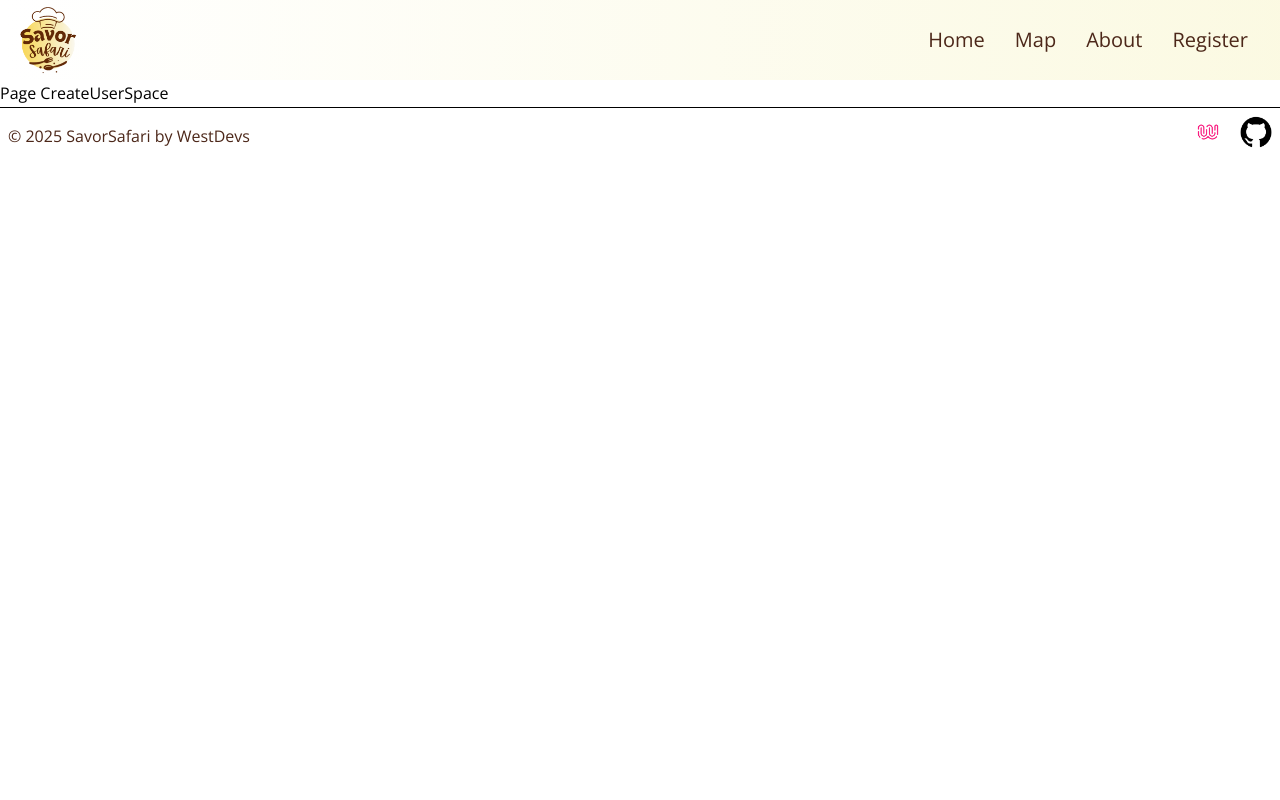
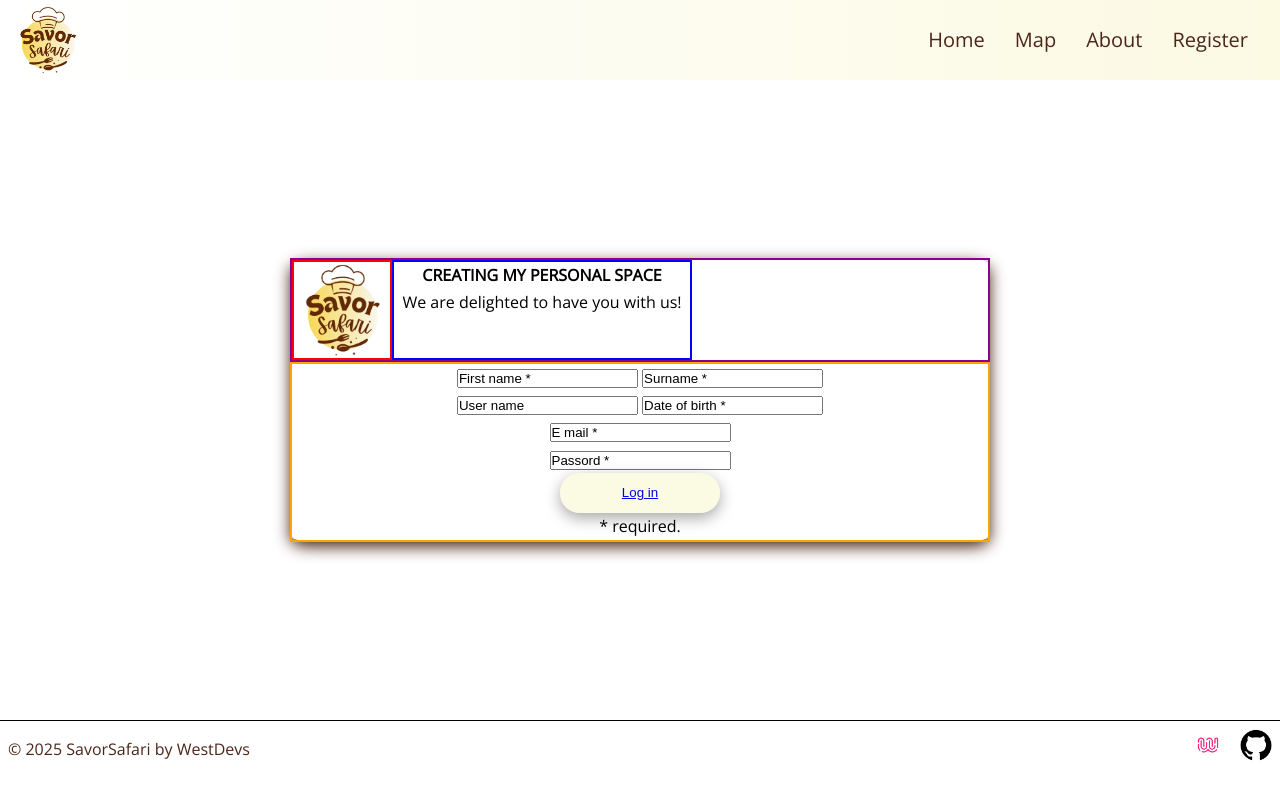
Before and after one commit to wildcodeschool-2025-03/JS-WestDevs-P2-SavorSafari, a React (Vite) app in the folder client/: page /create-User-Space in a window 1280 px wide. Built offline with nearby package versions, Linux system fonts and the light colour scheme.

Commit message:
create page create user space

```diff
--- a/client/src/components/CreateUserSpace/CreateUserSpace.css
+++ b/client/src/components/CreateUserSpace/CreateUserSpace.css
@@ -0,0 +1,44 @@
+.create-user-space {
+  text-align: center;
+  height: 80vh;
+  display: flex;
+  justify-content: center;
+  align-items: center;
+  flex-basis: 100%;
+}
+
+.create-user-space .formulaire {
+  /*border: 2px, solid, black;*/
+  border-radius: 3%;
+  box-shadow: var(--light-border-bloc-color) 0px 5px 15px 0px;
+}
+
+.create-user-space .head {
+  border: 2px, solid, darkmagenta;
+  display: flex;
+  flex-direction: row;
+}
+
+.create-user-space .logo {
+  border: 2px, solid, red;
+  height: 100px;
+  width: 100px;
+}
+.create-user-space #text {
+  border: 2px, solid, blue;
+  width: 300px;
+}
+
+.create-user-space .form {
+  border: 2px, solid, orange;
+  width: 700px;
+}
+.create-user-space .log-in {
+  border: 2px, solid, yellow;
+  border: none;
+  height: 40px;
+  width: 160px;
+  border-radius: 50px;
+  box-shadow: rgba(0, 0, 0, 0.35) 0px 5px 15px;
+  background-color: var(--light-bg-bloc-color);
+}
--- a/client/src/components/CreateUserSpace/CreateUserSpace.tsx
+++ b/client/src/components/CreateUserSpace/CreateUserSpace.tsx
@@ -1,7 +1,40 @@
+import { Link } from "react-router";
 import "./CreateUserSpace.css";
 
 const CreateUserSpace = () => {
-  return <p>Page CreateUserSpace </p>;
+  return (
+    <section className="create-user-space">
+      <section className="formulaire">
+        <article className="head">
+          <img className="logo" src="img/logo rogner.png" alt="logo" />
+          <div id="text">
+            <h1> CREATING MY PERSONAL SPACE </h1>
+
+            <p> We are delighted to have you with us! </p>
+          </div>
+        </article>
+
+        <article className="form">
+          <label id="input">
+            <input name=" First name *" defaultValue="First name *" />{" "}
+            <input name="Surname *" defaultValue="Surname *" />
+            <br />
+            <input name="Username *" defaultValue="User name" />{" "}
+            <input name="Date of birth *" defaultValue="Date of birth *" />
+            <br />
+            <input name="E mail *" defaultValue="E mail *" />
+            <br />
+            <input name="Password *" defaultValue="Passord *" />
+            <br />
+          </label>
+          <button className="log-in" type="button">
+            <Link to="/user space"> Log in</Link>
+          </button>
+          <p> * required.</p>
+        </article>
+      </section>
+    </section>
+  );
 };
 
 export default CreateUserSpace;
```
